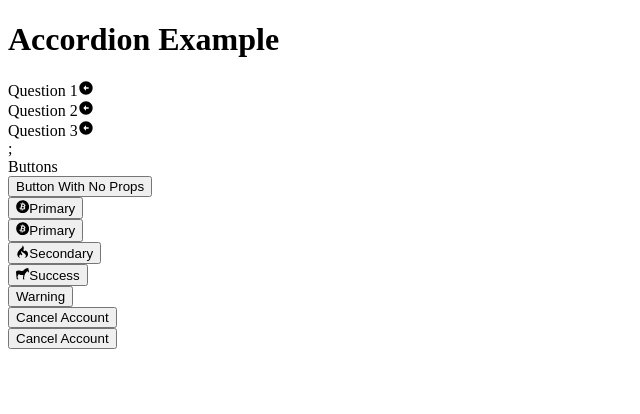
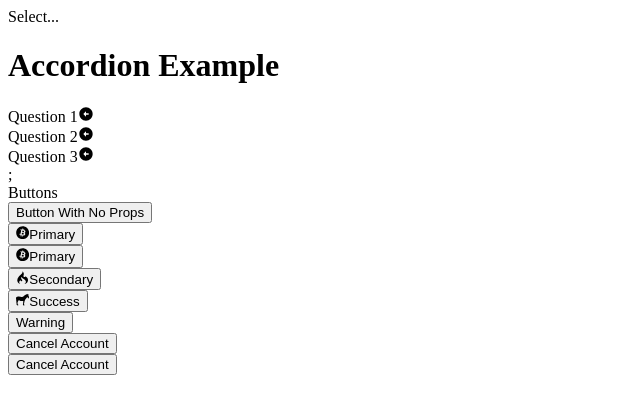
Before and after one commit to craigbauerwebdev/component-library, a React (Create React App) app: page / in a window 1280 px wide. Shown: the top 414 px of the page, without its empty margins (0-640 px from the left). Built offline with nearby package versions, Linux system fonts and the light colour scheme; the HTML template or start-up script is replaced by a standard one.

Commit message:
implemented dropdown, moved dummy data to accordion page

```diff
--- a/src/App.js
+++ b/src/App.js
@@ -1,28 +1,19 @@
 import ButtonPage from "./Pages/ButtonPage";
 import AccordionPage from "./Pages/AccordionPage";
+import Dropdown from "./Components/DropDown/Dropdown";
 
 function App() {
-  const items = [
-    {
-      id: "q1",
-      label: "Question 1",
-      content: "The answer to question 1",
-    },
-    {
-      id: "q2",
-      label: "Question 2",
-      content: "The answer to question 2",
-    },
-    {
-      id: "q3",
-      label: "Question 3",
-      content: "The answer to question 3",
-    },
+  const options = [
+    { label: "I Like Red", value: "red" },
+    { label: "I Like Blue", value: "blue" },
+    { label: "I Like Green", value: "green" },
+    { label: "I like Pink", value: "pink" },
+    { label: "Ilike Grey", value: "grey" },
   ];
-
   return (
     <div className="App">
-      <AccordionPage items={items} />
+      <Dropdown options={options} />
+      <AccordionPage />
       <ButtonPage />
     </div>
   );
--- /dev/null
+++ b/src/Components/DropDown/Dropdown.js
@@ -0,0 +1,22 @@
+import { useState } from "react";
+
+function Dropdown({ options }) {
+  //console.log(options);
+
+  const [isOpen, setIsOpen] = useState(false);
+
+  const handleClick = () => {
+    setIsOpen((current) => !current);
+  };
+  const renderedOptions = options.map((option) => {
+    return <div key={option.value}>{option.label}</div>;
+  });
+  return (
+    <>
+      <div onClick={handleClick}>Select...</div>
+      {isOpen && <div>{renderedOptions}</div>}
+    </>
+  );
+}
+
+export default Dropdown;
--- a/src/Pages/AccordionPage.js
+++ b/src/Pages/AccordionPage.js
@@ -1,6 +1,23 @@
 import Accordion from "../Components/UI/Accordion/Accordion";
 
-function AccordionPage({ items }) {
+function AccordionPage() {
+  const items = [
+    {
+      id: "q1",
+      label: "Question 1",
+      content: "The answer to question 1",
+    },
+    {
+      id: "q2",
+      label: "Question 2",
+      content: "The answer to question 2",
+    },
+    {
+      id: "q3",
+      label: "Question 3",
+      content: "The answer to question 3",
+    },
+  ];
   return (
     <>
       <h1>Accordion Example</h1>
```
